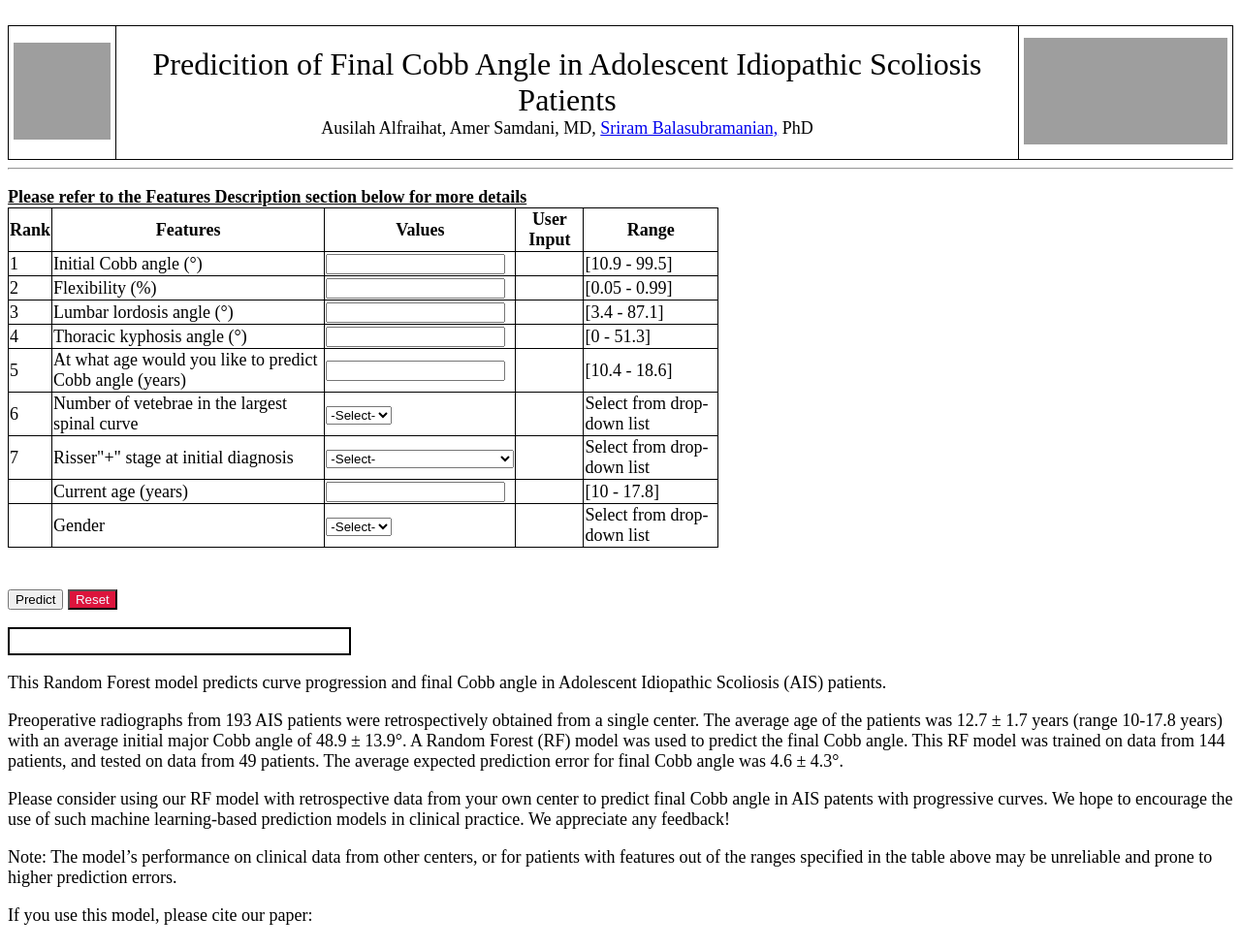
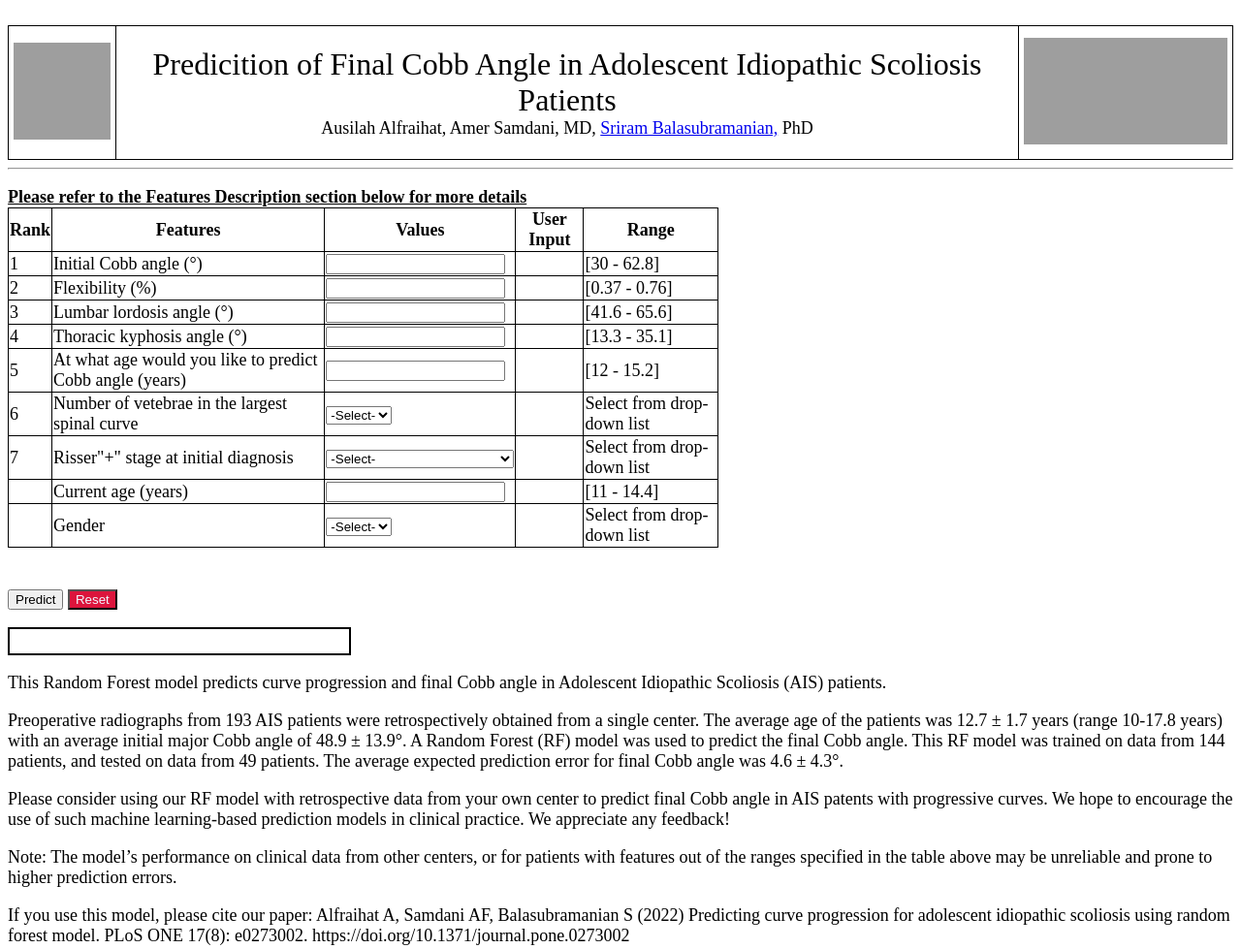
Before and after one commit to osaila2005/curve-progression-prediction, a Flask app: page / in a window 1280 px wide. Shown: the top 979 px of the page at 97% size. Run offline with Flask 2, Linux system fonts and the light colour scheme; parts of the project's set-up code (start-up, migrations or seed data) failed here and were passed over; some libraries are stand-ins or nearby versions; grey boxes are pictures that could not be loaded.

Commit message:
chaged range of features values

```diff
--- a/templates/index.html
+++ b/templates/index.html
@@ -85,7 +85,7 @@ table , th, td {
     <td>Initial Cobb angle (°)</td>
     <td><input id="1" type="text" name="Cobb_Initial"  autocomplete="off" required="required"/></td>
     <td> {{ InitialCobb }}</td>
-    <td>[10.9 - 99.5]</td>
+    <td>[30 - 62.8]</td>
   </tr>
 
   <tr>
@@ -93,7 +93,7 @@ table , th, td {
     <td>Flexibility (%)</td>
     <td><input id="2" type="text" name="Flexibility" autocomplete="off" required="required"/></td>
     <td> {{ Flexibility }}</td>
-    <td>[0.05 - 0.99]</td>
+    <td>[0.37 - 0.76]</td>
   </tr>
 
   <tr>
@@ -101,7 +101,7 @@ table , th, td {
     <td>Lumbar lordosis angle (°)</td>
     <td><input id="3" type="text" name="Lordosis" autocomplete="off" required="required"/></td>
     <td> {{ Lordosis }}</td>
-    <td>[3.4 - 87.1]</td>
+    <td>[41.6 - 65.6]</td>
   </tr>
 
   <tr>
@@ -109,7 +109,7 @@ table , th, td {
     <td>Thoracic kyphosis angle (°)</td>
     <td><input id="4" type="text" name="Kyphosis" autocomplete="off" required="required"/></td>
     <td> {{ Kyphosis }}</td>
-    <td>[0 - 51.3]</td>
+    <td>[13.3 - 35.1]</td>
   </tr>
 
   <tr>
@@ -117,7 +117,7 @@ table , th, td {
     <td>At what age would you like to predict Cobb angle (years)</td>
     <td><input id="5" type="text" name="Age_last" autocomplete="off" required="required"/></td>
     <td> {{ AgePredict }}</td>
-    <td>[10.4 - 18.6]</td>
+    <td>[12 - 15.2]</td>
   </tr>
 
   <tr>
@@ -147,12 +147,12 @@ table , th, td {
         <option value="-">-Select-</option>
         <option value="-2">Open triradiate cartilage (0-)</option>
         <option value="-1">Close triradiate cartilage (0+)</option>
-        <option value="1">1</option>
+        <!-- <option value="1">1</option>
         <option value="2">2</option>
         <option value="3">3</option>
         <option value="0.75">3/4</option>
         <option value="4">4</option>
-        <option value="5">5</option>
+        <option value="5">5</option>-->
       </select>
     </td>
     <td> {{ Risser }}</td>
@@ -164,7 +164,7 @@ table , th, td {
     <td>Current age (years)</td>
     <td><input id="8" type="text" name="Age_first" autocomplete="off" required="required"/></td>
     <td> {{ AgeFirst }}</td>
-    <td>[10 - 17.8]</td>
+    <td>[11 - 14.4]</td>
   </tr>
 
   <tr>
@@ -180,9 +180,6 @@ table , th, td {
     <td> {{ Gender }}</td>
     <td>Select from drop-down list</td>
   </tr>
-
-
-
 
 </table>
     <br>
@@ -233,9 +230,9 @@ function f1() {
 
     if(x == "") throw "Initial Cobb angle value is empty";
     if(isNaN(x))  throw "Initial Cobb angle value is not a number";
-    if(x < 10.9)  throw "Initial Cobb angle value is out of range";
-    if(x > 99.5)   throw "Initial Cobb angle value is out of range";
-    if( x>= 10.9 && x<= 99.5) throw " ";
+    if(x < 30)  throw "Initial Cobb angle value is out of range";
+    if(x > 62.8)   throw "Initial Cobb angle value is out of range";
+    if( x>= 30 && x<= 62.8) throw " ";
   }
   catch(err) {
     e1=1;
@@ -249,9 +246,9 @@ function f2() {
   try {
     if(x == "")  throw "Flexibility (%) is empty";
     if(isNaN(x)) throw "Flexibility (%) is not a number";
-    if(x < 0.05)  throw "Flexibility (%) is out of range";
-    if(x > 0.99)  throw "Flexibility (%) is out of range";
-    if(x >= 0.05 || x <= 0.99) throw " ";
+    if(x < 37.7)  throw "Flexibility (%) is out of range";
+    if(x > 76.3)  throw "Flexibility (%) is out of range";
+    if(x >= .37 || x <= .76) throw " ";
   }
   catch(err) {
     e2=1
@@ -266,9 +263,9 @@ function f3() {
   try {
     if(x == "")  throw "Lumbar lordosis angle (L1-L5) is empty";
     if(isNaN(x)) throw "Lumbar lordosis angle (L1-L5) is not a number";
-    if(x < 3.4)  throw "Lumbar lordosis angle (L1-L5) is out of range";
-    if(x > 87.1)   throw "Lumbar lordosis angle (L1-L5) is out of range";
-    if(x >= 3.4 || x <= 87.1) throw " ";
+    if(x < 41.6)  throw "Lumbar lordosis angle (L1-L5) is out of range";
+    if(x > 65.6)   throw "Lumbar lordosis angle (L1-L5) is out of range";
+    if(x >= 41.6 || x <= 65.6) throw " ";
   }
   catch(err) {
     e3=1
@@ -284,9 +281,9 @@ function f4() {
     if(x == "")  throw "Thoracic kyphosis angle (T2-T12) is empty";
     if(isNaN(x)) throw "Thoracic kyphosis angle (T2-T12) is not a number";
     x = Number(x);
-    if(x < 0)  throw "Thoracic kyphosis angle (T2-T12) is out of range";
-    if(x > 51.3)   throw "Thoracic kyphosis angle (T2-T12) is out of range";
-    if(x >= 0 || x <= 51.3) throw " ";
+    if(x < 13.3)  throw "Thoracic kyphosis angle (T2-T12) is out of range";
+    if(x > 35.1)   throw "Thoracic kyphosis angle (T2-T12) is out of range";
+    if(x >= 13.3 || x <= 35.1) throw " ";
   }
   catch(err) {
     e4=1
@@ -302,9 +299,9 @@ function f5() {
     if(x == "")  throw "Age at predicition (years) is empty";
     if(isNaN(x)) throw "Age at predicition (years) is not a number";
     x = Number(x);
-    if(x < 10.4)  throw "Age at predicition (years) is out of range";
-    if(x > 18.6)   throw "Age at predicition (years) is out of range";
-    if(x >= 10.4 || x <= 18.6) throw " ";
+    if(x < 12)  throw "Age at predicition (years) is out of range";
+    if(x > 15.2)   throw "Age at predicition (years) is out of range";
+    if(x >= 12 || x <= 15.2) throw " ";
   }
   catch(err) {
     e5=1
@@ -347,9 +344,9 @@ function f8() {
   try {
     if(x == "")  throw "Age at first visit is empty";
     if(isNaN(x)) throw "Age at first visit is not a number";
-    if(x < 10)  throw "Age at first visit is out of range";
-    if(x > 17.8)  throw "Age at first visit is out of range";
-    if(x >= 10 || x <= 17.8) throw " ";
+    if(x < 11)  throw "Age at first visit is out of range";
+    if(x > 14.4)  throw "Age at first visit is out of range";
+    if(x >= 11 || x <= 14.4) throw " ";
   }
   catch(err) {
     e8=1
@@ -384,7 +381,7 @@ function submitForm(){
   let x8 = document.getElementById("8").value;
   let x9 = document.getElementById("9").value;
 
-  if((e1 == 1 || e2 == 1 || e3 == 1 || e4 == 1 || e5 == 1 || e6 == 1 || e7 == 1 || e8 == 1 || e9 ==1) && ((x1<= 10.8 || x1>= 99.51) || (x2 <= 0.049 || x2 >= 0.991) || (x3 <= 3.39 || x3 >= 87.11) || (x4 <= -0.001 || x4 >= 51.31) || (x5 <= 10.39 || x5 >= 18.61) || (x6 == "-") || (x7 == "-") || (x8 <= 9.9 || x8 >= 17.81) || (x9 == "-")) )
+  if((e1 == 1 || e2 == 1 || e3 == 1 || e4 == 1 || e5 == 1 || e6 == 1 || e7 == 1 || e8 == 1 || e9 ==1) && ((x1<= 34.9 || x1>= 62.81) || (x2 <= 0.369 || x2 >= 0.761) || (x3 <= 41.5 || x3 >= 65.61) || (x4 <= 13.2 || x4 >= 35.2) || (x5 <= 11.99 || x5 >= 15.21) || (x6 == "-") || (x7 == "-") || (x8 <= 10.9 || x8 >= 14.41) || (x9 == "-")) )
   {
     event.preventDefault();
     e1=0;e2=0;e3=0;e4=0;e5=0;e6=0;e7=0;e8=0;e9=0;
@@ -434,7 +431,7 @@ function displayInput(){
   <p>Please consider using our RF model with retrospective data from your own center to predict final Cobb angle in AIS patents with progressive curves. We hope to encourage the use of such machine learning-based prediction models in clinical practice. We appreciate any feedback!</p>
   <p>Note: The model’s performance on clinical data from other centers, or for patients with features out of the ranges specified in the table above may be unreliable and prone to higher prediction errors. </p>
 
-  <p>If you use this model, please cite our paper:</p>
+  <p>If you use this model, please cite our paper: Alfraihat A, Samdani AF, Balasubramanian S (2022) Predicting curve progression for adolescent idiopathic scoliosis using random forest model. PLoS ONE 17(8): e0273002. https://doi.org/10.1371/journal.pone.0273002</p>
 
 
 </fieldset>
```
